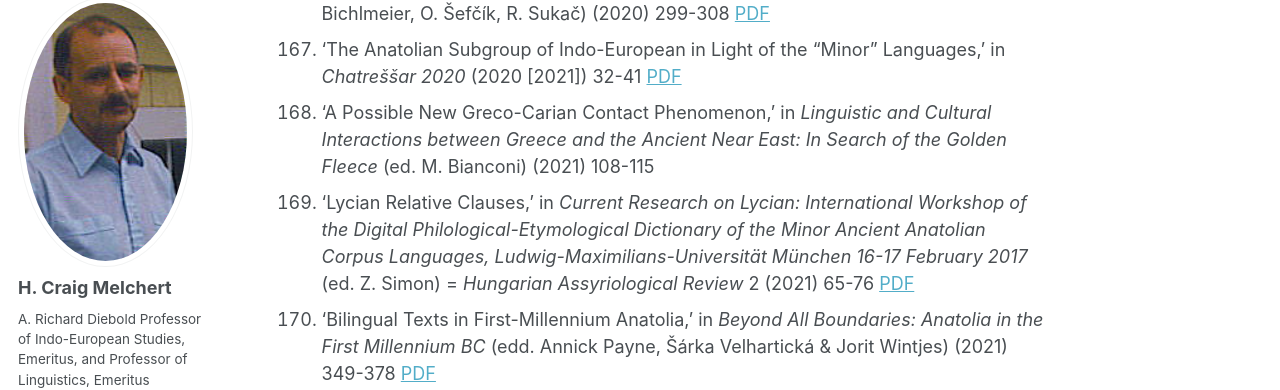
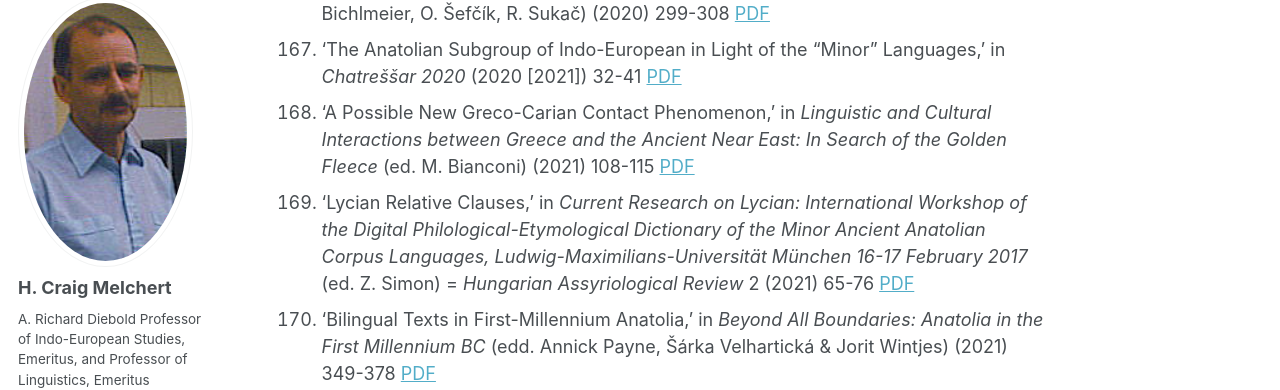
Before and after one commit to hcmelchert/hcmelchert.github.io, a Jekyll site: the page built from _pages/publications.md, in a window 1280 px wide and 900 px high, scrolled down 13091 px. Shown: the part 104-494 px from the top of the window. Built offline with Jekyll 4.4.1, drawn with Linux system fonts in a browser that asks for light colours; a style sheet for code colours, icons or effects is not loaded.

Commit message:
updated pdfs

```diff
--- a/_pages/publications.md
+++ b/_pages/publications.md
@@ -196,7 +196,7 @@ redirect_from:
 165. 'Luwian,' in <i>A Companion to Ancient Near Eastern Languages</i> (ed. R. Hasselbach-Andee) (2020) 239-256 [PDF](/files/melchert2020CANEL_Luwian.pdf)
 166. 'The Etymology of Hieroglyphic Luvian <i>tina<sup>(n)</sup>t(a)-</i> ‘tithe’,' in <i>Etymologus</i> (edd. H. Bichlmeier, O. Šefčík, R. Sukač) (2020) 299-308 [PDF](/files/melchert2020FSblazek_tinanta.pdf)
 167. 'The Anatolian Subgroup of Indo-European in Light of the “Minor” Languages,' in <i>Chatreššar 2020</i> (2020 [2021]) 32-41 [PDF](/files/melchert2020Chatressar_AnatolianMinorLanguages.pdf)
-168. 'A Possible New Greco-Carian Contact Phenomenon,' in <i>Linguistic and Cultural Interactions between Greece and the Ancient Near East: In Search of the Golden Fleece</i> (ed. M. Bianconi) (2021) 108-115
+168. 'A Possible New Greco-Carian Contact Phenomenon,' in <i>Linguistic and Cultural Interactions between Greece and the Ancient Near East: In Search of the Golden Fleece</i> (ed. M. Bianconi) (2021) 108-115 [PDF](/files/melchert2021CHANE122_GrecoCarianContact.pdf)
 169. 'Lycian Relative Clauses,' in <i>Current Research on Lycian: International Workshop of the Digital Philological-Etymological Dictionary of the Minor Ancient Anatolian Corpus Languages, Ludwig-Maximilians-Universität München 16-17 February 2017</i> (ed. Z. Simon) = <i>Hungarian Assyriological Review</i> 2 (2021) 65-76 [PDF](/files/melchert2021HAR2_LycianRelativeClauses.pdf)
 170. 'Bilingual Texts in First-Millennium Anatolia,' in <i>Beyond All Boundaries: Anatolia in the First Millennium BC</i> (edd. Annick Payne, Šárka Velhartická & Jorit Wintjes) (2021) 349-378 [PDF](/files/melchert2021Ascona_Bilinguals.pdf)
 171. 'Hittite Neuter <i>i-</i>Stems,' in <i>lyuke wmer ra: Indo-European Studies in Honor of Georges-Jean Pinault</i> (edd. Hannes A. Fellner, Melanie Malzahn, and Michaël Peyrot) (2021) 379-390 [PDF](/files/melchert2021FSpinault_i-stems.pdf)
@@ -221,9 +221,9 @@ redirect_from:
 190. 'The Medio-Passive in Transition from Old to New Hittite,' in <i>Ḫattannaš: A Festschrift in Honor of Theo van den Hout Presented on the Occasion of His Sixty-Fifth Birthday</i> (edd. P. Goedegebuure and J. Hazenbos) (2025) 263-273 [PDF](/files/melchert2025FSvandenHout_mediopassive.pdf)
 191. 'A Hittite Marriage Procession,' in <i>Ḫattušaš utnē išḫameški: Hittite and Other Ancient Near Eastern Studies Presented to Piotr Taracha on the Occasion of His 65th Birthday</i> (edd. N. Bolatti Guzzo, M. Kapełuś and A. Kryszeń) (2025) 180-187 [PDF](/files/melchert2025FStaracha_MarriageProcession.pdf)
 192. 'Carian <i>trquδe</i>, <i>mλane</i> and <i>šanne</i> and Implications,' in <i>Gods and Cults in Anatolia from the Hittite Times up to the Roman Period</i> (edd. J. P. Sánchez Hernández et al.) (2025) 167-192 [PDF](/files/melchert2025_Carian_trqude.pdf)
-193. 'Unusual Control Structures in Hittite Infinitives,' in <i>GARY HOLLAND ΜΝΕΙΑΣ ΧΑΡΙΝ: Indo-European and Related Studies in Memory of Gary B. Holland</i> (edd. R. Burns, A. Rizza and M. Zorman) (2026) 161-165
-194. 'Postposed Relative Clauses in Hittite,' in <i>»sô manag uuîslîk uuord« Studien zum Spannungsfeld von Synchronie und Diachronie</i> (edd. Maria Kozianka, Roland Schuhmann und Susanne Zeilfelder) (2026) 153-159
-195. 'Hittite <sup>GIŠ</sup><i>ḫuimpa-</i>,' in <i>Oğuz Soysal’a Armağan Agade’den Šamuḫa’ya / From Agade to Šamuḫa: Studies in Honour of Oğuz Soysal on the Occasion of His 65th Birthday</i> (edd. Zekiye Nihan Kırçıl, Tolga Pelvanoğlu and Burcu Özer) (2026) 369-379
+193. 'Unusual Control Structures in Hittite Infinitives,' in <i>GARY HOLLAND ΜΝΕΙΑΣ ΧΑΡΙΝ: Indo-European and Related Studies in Memory of Gary B. Holland</i> (edd. R. Burns, A. Rizza and M. Zorman) (2026) 161-165 [PDF](/files/melchert2026GSholland_ControlInfinitives.pdf)
+194. 'Postposed Relative Clauses in Hittite,' in <i>»sô manag uuîslîk uuord« Studien zum Spannungsfeld von Synchronie und Diachronie</i> (edd. Maria Kozianka, Roland Schuhmann und Susanne Zeilfelder) (2026) 153-159 [PDF](/files/melchert2026FSluhr2_PostposedRCs.pdf)
+195. 'Hittite <sup>GIŠ</sup><i>ḫuimpa-</i>,' in <i>Oğuz Soysal’a Armağan Agade’den Šamuḫa’ya / From Agade to Šamuḫa: Studies in Honour of Oğuz Soysal on the Occasion of His 65th Birthday</i> (edd. Zekiye Nihan Kırçıl, Tolga Pelvanoğlu and Burcu Özer) (2026) 369-379 [PDF](/files/melchert2026FSsoysal_huimpa.pdf)
 
 ### Forthcoming
 
```
Also changed, not shown: 4 other files.
